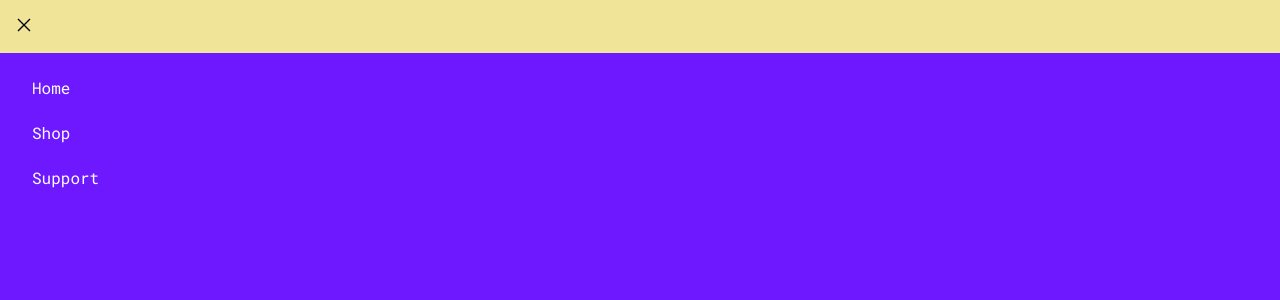
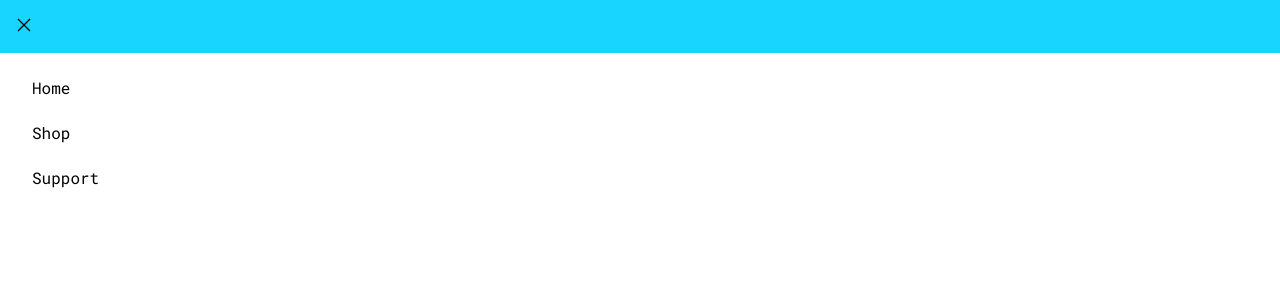
Before and after one commit to salvantjeff/shopping-cart, a React (Create React App) app in the folder shopping-cart-project/: page / in a window 1280 px wide. Shown: the top 300 px of the page. Built offline with nearby package versions, Linux system fonts and the light colour scheme.

Commit message:
Change color palatte of menu page

```diff
--- a/shopping-cart-project/src/components/Menu/Menu.css
+++ b/shopping-cart-project/src/components/Menu/Menu.css
@@ -15,12 +15,13 @@
 }
 
 .menu {
-    background-color: rgb(109, 24, 255);
-    color: white;
+    background-color: #fff;
+    color: #000;
 }
 
 .menu-header {
-    background-color: rgb(240, 228, 153);
+    background-color: rgb(24, 213, 255);
+
     padding: 1rem;
 }
 
```
